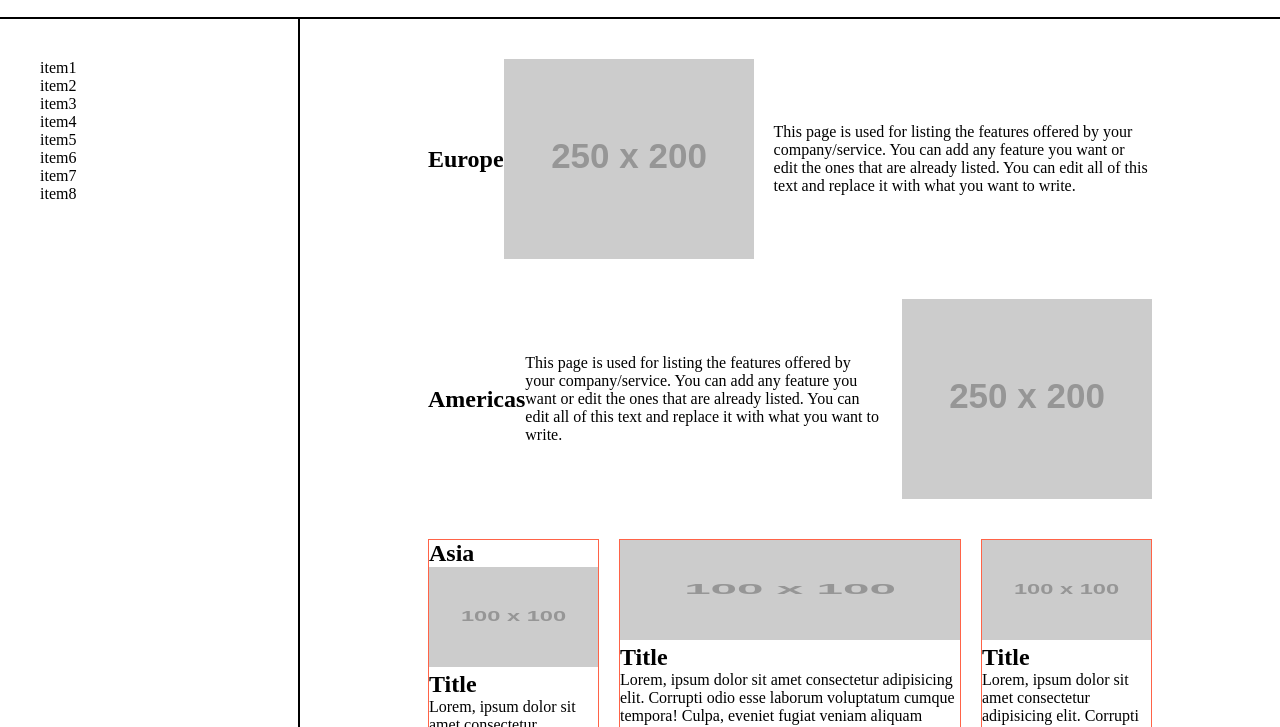
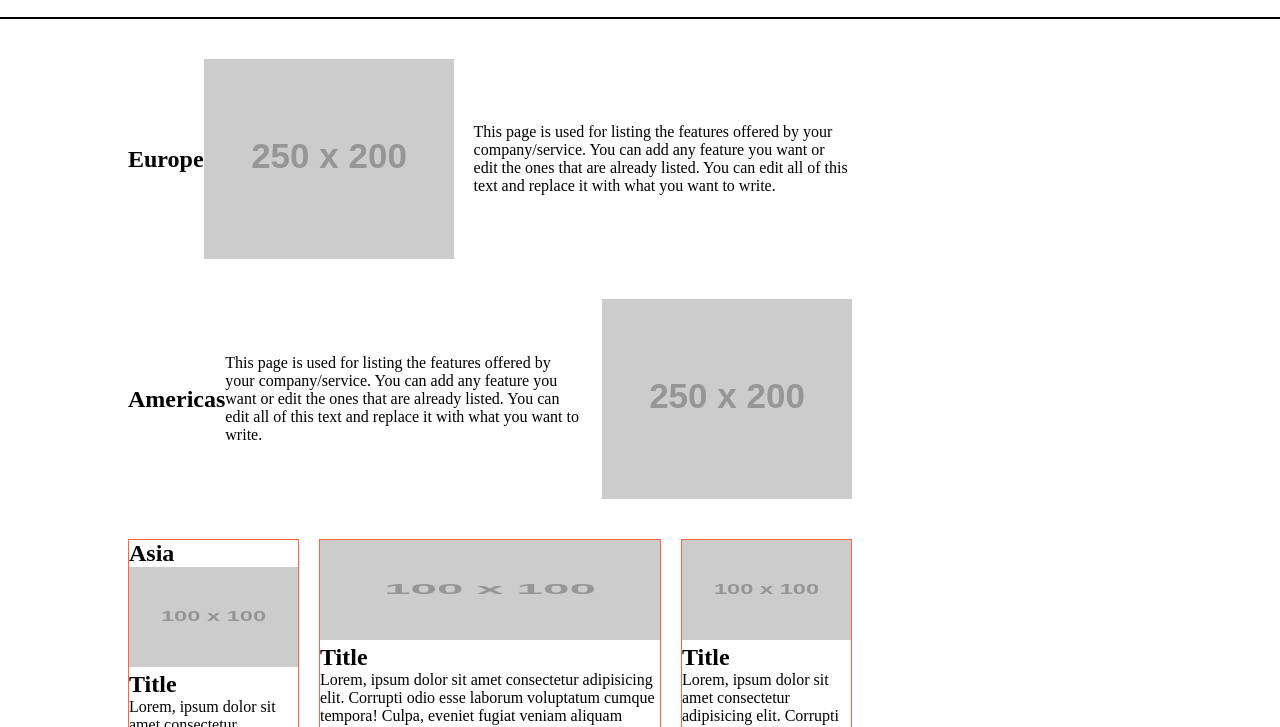
Before and after one commit to ulises2k/acamica-workshop, a plain HTML site: page index.html in a window 1280 px wide. Shown: the part 73-800 px from the top of the page. Drawn offline with Linux system fonts and the light colour scheme; placeholder pictures from the web are drawn by us.

Commit message:
sin el asside

```diff
--- a/index.html
+++ b/index.html
@@ -18,18 +18,6 @@
             </ul>
         </nav>
     </header>
-    <aside>
-        <ul>
-            <li>item1</li>
-            <li>item2</li>
-            <li>item3</li>
-            <li>item4</li>
-            <li>item5</li>
-            <li>item6</li>
-            <li>item7</li>
-            <li>item8</li>
-        </ul>
-    </aside>
     <main>
         <section class="art_principal">
             <article>
```
